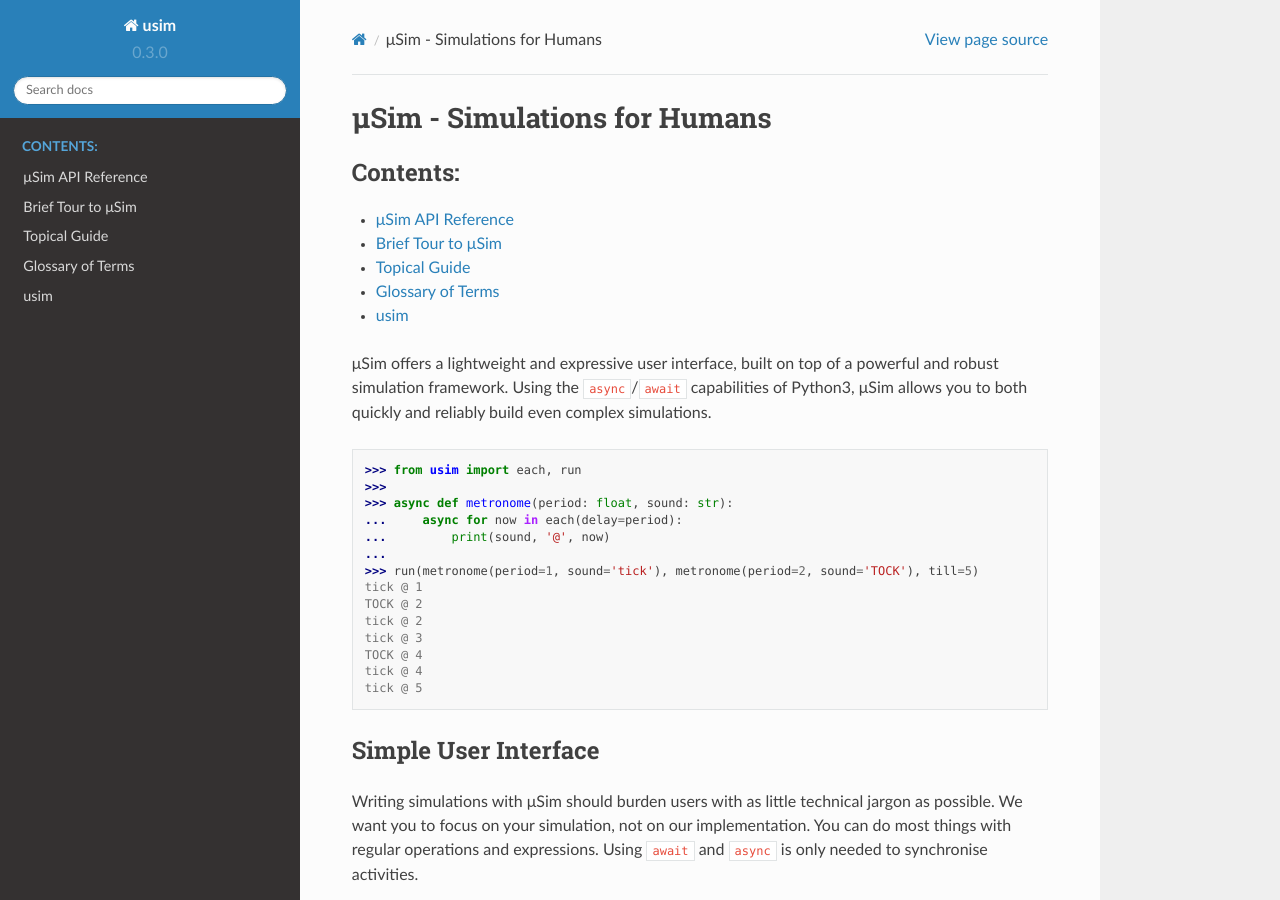
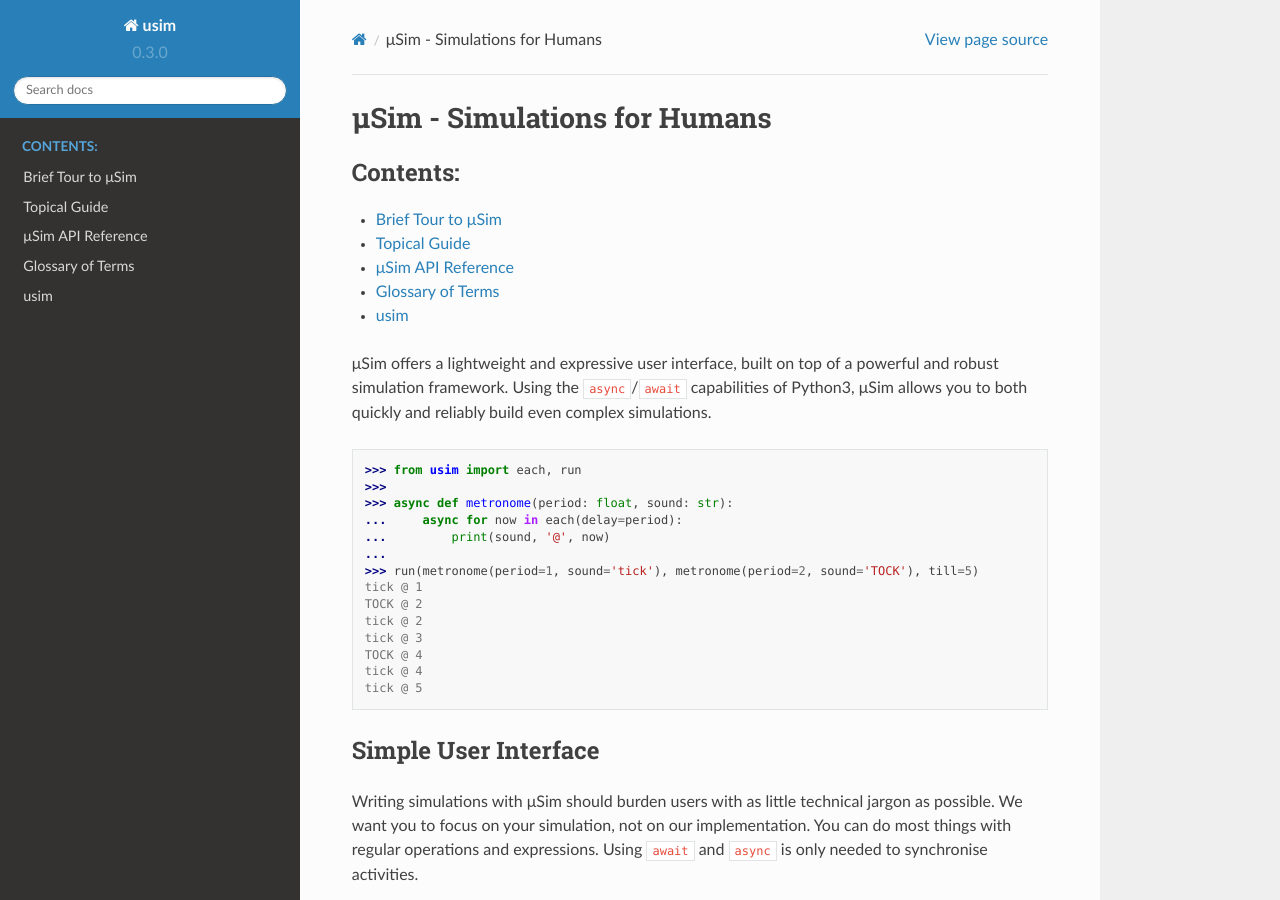
Before and after one commit to MaineKuehn/usim, a Sphinx documentation site: the page built from docs/index.rst, in a window 1280 px wide and 900 px high. Built offline with Sphinx 7.4.7 and the Read the Docs theme 2.0.0, drawn with Linux system fonts in a browser that asks for light colours; formulas are drawn with MathJax 3.

```diff
--- a/docs/index.rst
+++ b/docs/index.rst
@@ -10,9 +10,9 @@
    :maxdepth: 1
    :caption: Contents:
 
-   source/api/overview
    source/tutorial/overview
    source/topics/overview
+   source/api/overview
    source/glossary
    source/api/modules
 
```
